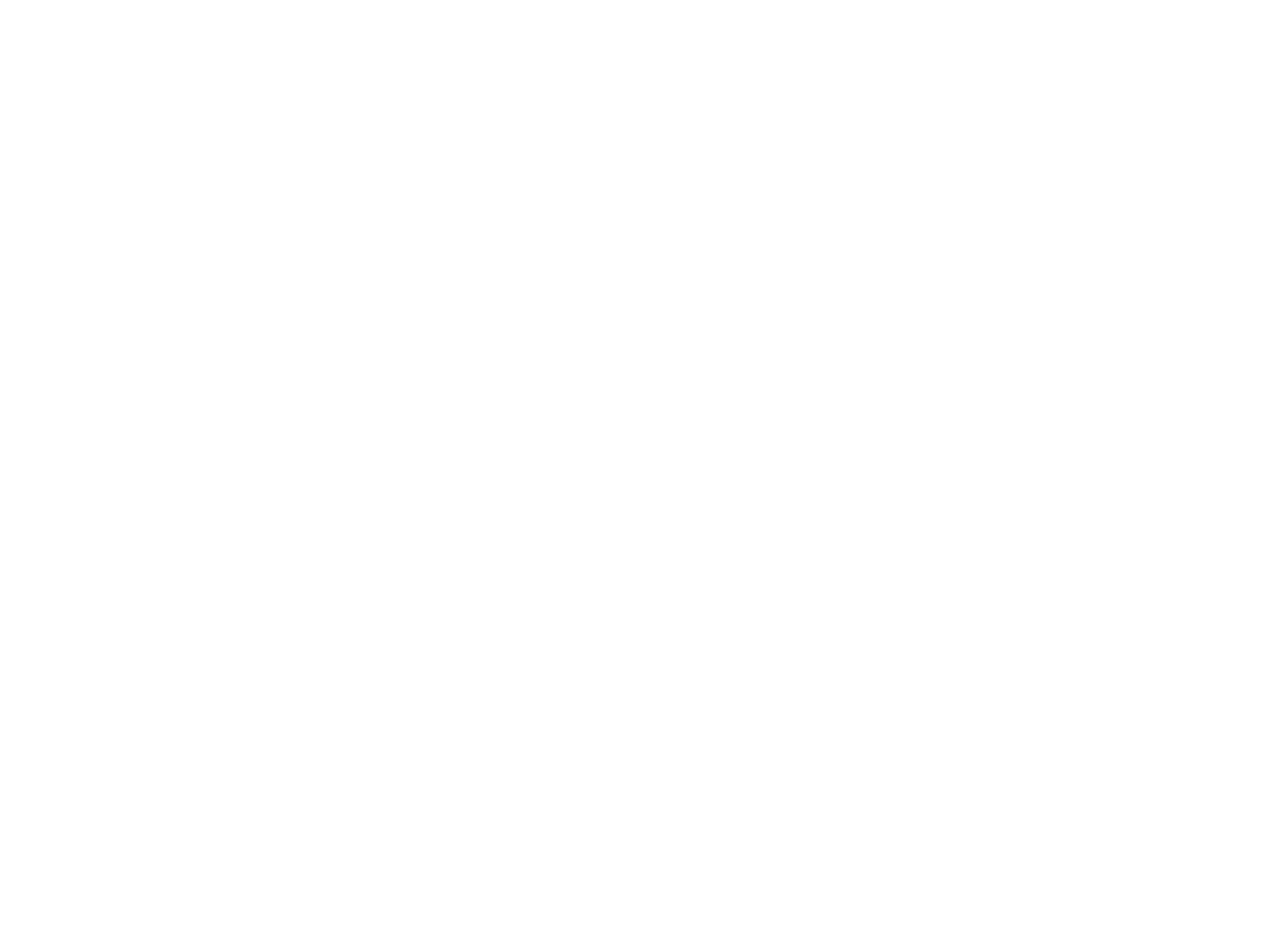
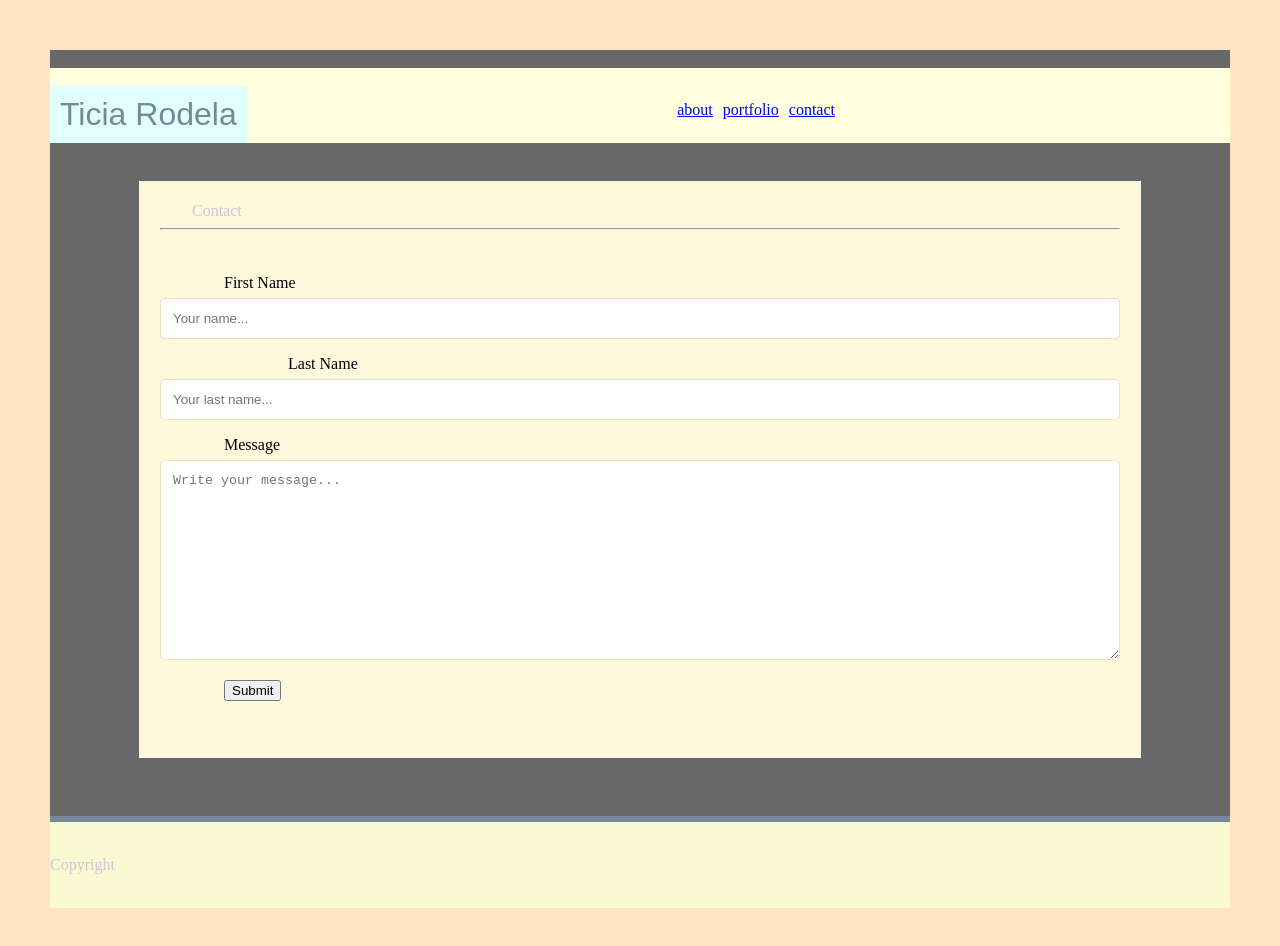
Before and after one commit to TiciaR/Basic-Portfolio, a plain HTML site: page contacts.html in a window 1280 px wide. Before the commit the page ends 800 px from the top, so only its background shows below. Drawn offline with Linux system fonts and the light colour scheme.

Commit message:
basic portfolio

```diff
--- a/Assets/css/style.css
+++ b/Assets/css/style.css
@@ -19,3 +19,64 @@ img {
     color: lightslategrey;
     font-family: fantasy;
 }
+nav {
+    max-width: 1200px;
+    margin: 0 auto;
+}
+header {
+    background: lightyellow;
+    position: sticky;
+    top: 0;
+    overflow: auto;
+}
+ul {
+    float: right;
+    margin: 10px;
+    justify-content: center;
+    color: rosybrown;
+}
+li {
+    float: left;
+    list-style: none;
+    padding: 5px;
+}
+.NaviItemmSeperator {
+    border-right: cadetblue;
+    border-right-width: 2px;
+}
+section {
+    padding: 20px;
+    background: cornsilk;
+    max-width: 960px;
+    margin: 20px auto;
+    border: 1px solid whitesmoke;
+}
+Footer {
+    background: lightgoldenrodyellow;
+    margin: 20px 0 0 0;
+    border-top: 6px solid lightslategrey;
+    color: thistle;
+}
+.copyrighttext {
+    text-align: center;
+    padding-bottom: 10px;
+    font-size: xx-small;
+}
+span {
+    color: thistle;
+    justify-content: center;
+}
+.biodescription {
+    color: whitesmoke;
+    font-family: 'Gill Sans', 'Gill Sans MT', Calibri, 'Trebuchet MS', sans-serif;
+}
+Input[type=text], select, textarea {
+    width: 100%;
+    padding: 12px;
+    border: 1px solid wheat;
+    border-radius: 4px;
+    box-sizing: border-box;
+    margin-top: 6px;
+    margin-bottom: 16px;
+    resize: vertical;
+}
--- a/contacts.html
+++ b/contacts.html
@@ -0,0 +1,44 @@
+<!DOCTYPE html>
+<html>
+    <head>
+        <title>Contact</title>
+        <meta charset="UTF-8">
+        <link rel="stylesheet" type="text/css" href="Assets/css/style.css">
+    </head>
+    <body>
+        <body>
+            <header>
+                <nav>
+                    <span class="NavTitle">Ticia Rodela</span>
+                    <ul>
+                        <li class="NavItemSeparator"><a href="portfolio.html">about</a></li>
+                        <li class="NavItemSeparator"><a href="portfolio.html">portfolio</a></li>
+                        <li class="NavItemSeparator"><a href="contacts.html"> contact</a></li>
+                    </ul>
+                </nav>
+            </header>
+    </body>
+    <section>
+        <span class="AboutMe">Contact</span>
+        <hr>
+        <div class="container">
+            <form action=".action_page.php">
+                <label for="fname">First Name</label>
+                <input type="text" id="fname" name="firstname" placeholder="Your name...">
+
+                <label for="lname">Last Name</label>
+                <input type="text" id="lname" name="lastname" placeholder="Your last name...">
+
+                <label for="message">Message</label>
+                <textarea id="message" name="message" placeholder="Write your message..." style="height:200px"></textarea>
+                <input type="submit" value="Submit">
+
+
+            </form>
+
+        </div>
+    </section>
+    <footer>
+        <p class="CopyrightText">Copyright</p>
+    </footer>
+</html>
```
Also changed, not shown: index.html (+8 -6 lines), portfolio.html (+48 -0 lines), Assets/Images/IMG_5457.jpg (added), 3 other files.
